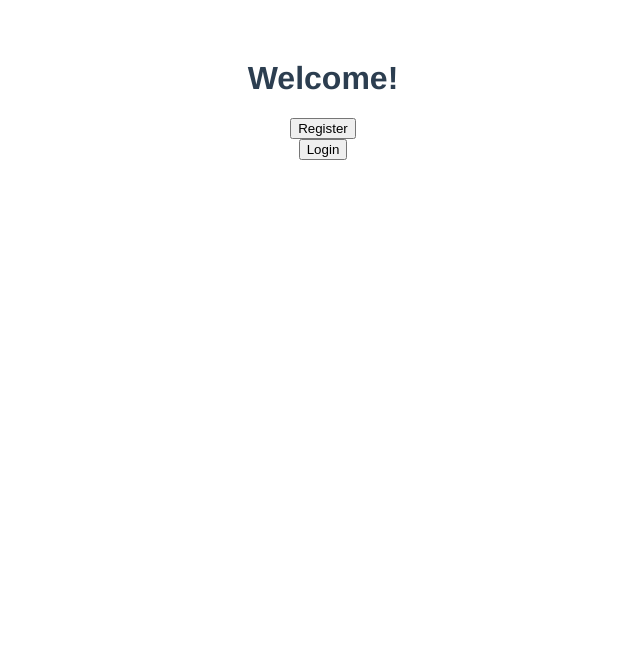
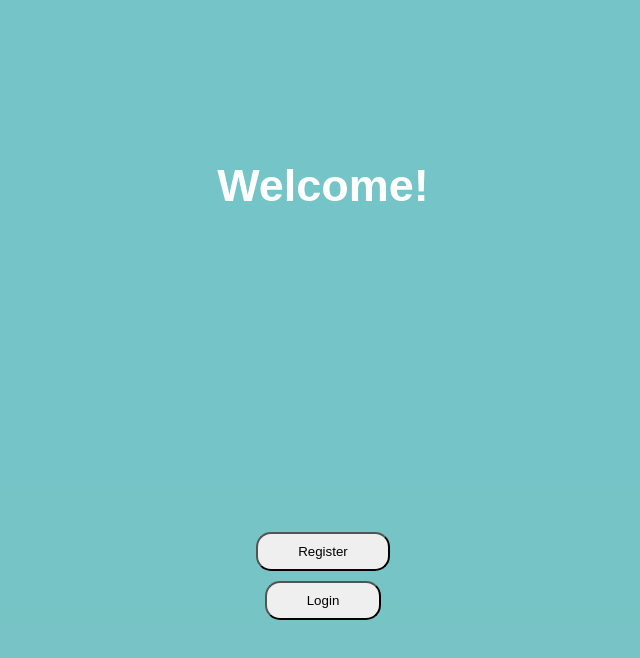
Before and after one commit to anelazhari/cupcupgoapp, a Vue app: page /#/ in a window 1280 px wide. Shown: the top 658 px of the page, without its empty margins (317-957 px from the left). Built offline with nearby package versions, Linux system fonts and the light colour scheme; what vue-session would draw is missing.

Commit message:
add styling for homepage

```diff
--- a/src/App.vue
+++ b/src/App.vue
@@ -10,14 +10,25 @@ export default {
   name: 'app',
 }
 </script>
+<style>
+body {
+  padding: 0px;
+  margin: 0px;
+  background-image: url("./assets/screen 1.png") ;
+  background-size:cover;
 
-<style>
+}
+
+@import url('https://fonts.googleapis.com/css?family=Nunito');
+
 #app {
-  font-family: 'Avenir', Helvetica, Arial, sans-serif;
+  font-family: 'Nunito', sans-serif;
   -webkit-font-smoothing: antialiased;
   -moz-osx-font-smoothing: grayscale;
+
   text-align: center;
   color: #2c3e50;
-  margin-top: 60px;
+  max-height:100vh;
+
 }
 </style>
--- a/src/api/payment.js
+++ b/src/api/payment.js
@@ -19,7 +19,7 @@ export default {
     },
     tags(accountId) {
         return new Promise((resolve, reject) => {
-            axios.get(apiURL + 'account/' + accountId + '/tag')
+            axios.get(apiURL + 'account/' + accountId + '/tags')
                 .then(function (response) {
                     resolve(response.data);
                 })
--- a/src/components/Welcome.vue
+++ b/src/components/Welcome.vue
@@ -2,11 +2,13 @@
   <div class="welcome">
     <h1>Welcome!</h1>
 
+    <div class="action-buttons">
     <div class="register">
        <button type="button" @click="goRegister">Register</button>
     </div>
     <div class="login">
       <button type="button" @click="goLogin">Login</button>
+    </div>
     </div>
   </div>
 </template>
@@ -31,4 +33,30 @@ export default {
 
 <!-- Add "scoped" attribute to limit CSS to this component only -->
 <style scoped>
+h1 {
+  margin-top: 20vh;
+  font-size: 45px;
+  font-weight: bold;
+  color: white;
+}
+.register {
+  margin: 10px;
+}
+
+.register button {
+  padding: 10px 40px;
+  border-radius: 15px;
+}
+.login {
+  margin: 10px;
+}
+.login button {
+  padding: 10px 40px;
+  border-radius: 15px;
+
+}
+
+.action-buttons {
+  margin-top: 40vh;
+}
 </style>
```
